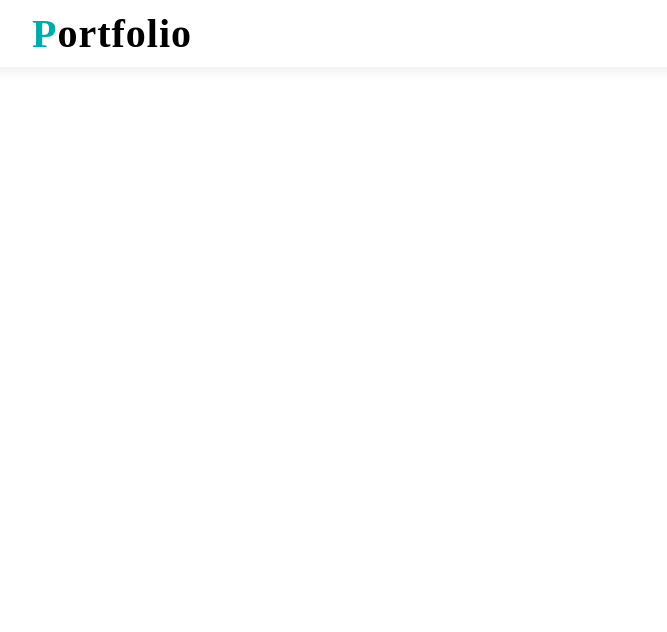
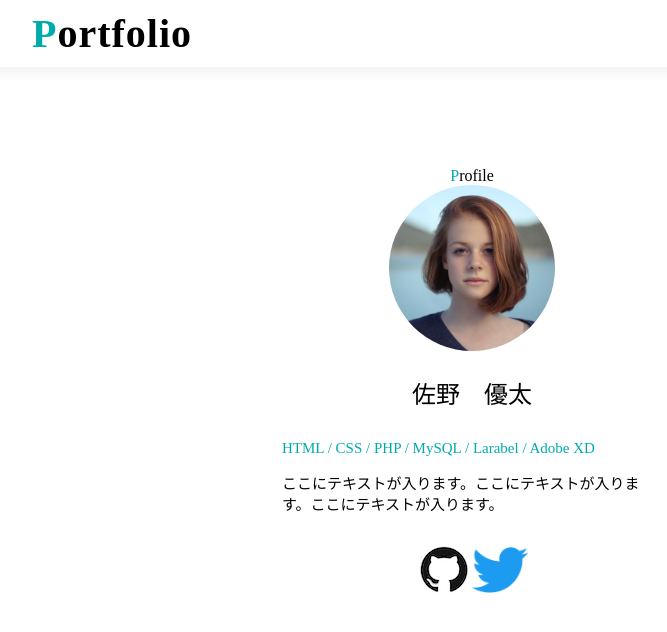
Before and after one commit to MIMSAN1/PortfolioSample, a PHP site: page / in a window 1280 px wide. Shown: the top 632 px of the page, without its empty margins (168-835 px from the left). Run offline with PHP 8.4, Linux system fonts and the light colour scheme.

Commit message:
mainのprofileの箱作成

```diff
--- a/index.html
+++ b/index.html
@@ -24,5 +24,45 @@
             </a>
         </h1>
     </header>
+
+    <!--
+        mainタグの作成
+        ・profile用とwork用の箱を作成する
+        ・divタグを使います
+    -->
+    <div class="block-main">
+        <!--
+            profileの箱
+        -->
+        <div　class="box-profile">
+            <h2　class="sub-title">
+                <span class="color-green">P</span>rofile
+            </h2>
+            <div class="item-list">
+                <img src="img/profile.png" alt="プロフィール画像">
+                <b>佐野　優太</b>
+                <p class="color-green">HTML / CSS / PHP / MySQL / Larabel / Adobe XD</p>
+                <p>ここにテキストが入ります。ここにテキストが入ります。ここにテキストが入ります。</p>
+            </div>
+            <ul class="icon-list">
+                <li>
+                    <a href="">
+                        <img src="img/github.png" alt="GitHubアイコン">
+                    </a>
+                </li>
+                <li>
+                    <a href="">
+                        <img src="img/twitter.png" alt="Twitterアイコン">
+                    </a>
+                </li>
+            </ul>
+        </div>
+        <!--
+            workの箱
+        -->
+        <div>
+
+        </div>
+    </div>
 </body>
 </html>
--- a/style.css
+++ b/style.css
@@ -10,6 +10,10 @@
 
 .color-green{
     color: #00abae;
+}
+
+.sub-title{
+    font-size: 32px;
 }
 
 /*
@@ -28,3 +32,54 @@
     text-decoration: none;
     letter-spacing: 1px;
 }
+
+/*
+ *[main]のスタイルシート
+ */
+
+ .block-main{
+     text-align: center;
+     margin: 100px 0;
+}
+
+/*
+ *[profile]のスタイルシート
+ */
+
+ .item-list{
+     width: 100%;
+     max-width: 380px;
+     margin: 0 auto;
+}
+
+.item-list b {
+    display: block;
+    font-size: 24px;
+    font-weight: normal;
+    margin: 20px 0 30px;
+}
+
+.item-list p {
+    font-size: 15px;
+    line-height: normal;
+    text-align: left;
+}
+
+.icon-list {
+    list-style: none;
+    width: 100%;
+    max-width: 247px;
+    margin: 30px auto;
+    padding: 0;
+    display: flex;
+    justify-content: center;
+    align-items: center;
+}
+
+.icon-list ul {
+    margin-right: 22px;
+}
+
+.icon-list li:last-child{
+    margin-right: 0;
+}
```
